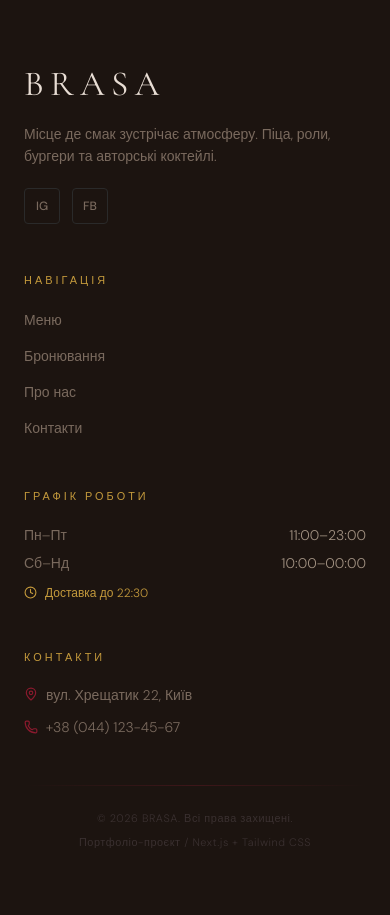
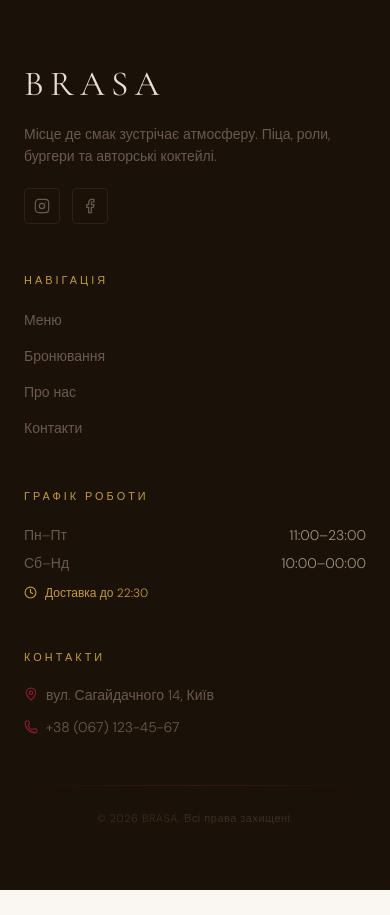
Before and after one commit to danylonahorniuk/brasa-cafe, a Next.js app: page / in a window 390 px wide. Shown: the part 5500-6415 px from the top of the page. After the commit the page ends 6390 px from the top, so only its background shows below. Built offline with nearby package versions, Linux system fonts and the light colour scheme.

Commit message:
Update footer: real social icons, new address/phone, remove portfolio label
Co-Authored-By: Claude Sonnet 4.6 <noreply@anthropic.com>

```diff
--- a/src/components/layout/Footer.tsx
+++ b/src/components/layout/Footer.tsx
@@ -1,12 +1,30 @@
 import Link from "next/link";
 import { Phone, MapPin, Clock } from "lucide-react";
 
+function IconInstagram() {
+  return (
+    <svg width="16" height="16" viewBox="0 0 24 24" fill="none" stroke="currentColor" strokeWidth="1.8" strokeLinecap="round" strokeLinejoin="round">
+      <rect x="2" y="2" width="20" height="20" rx="5" ry="5"/>
+      <circle cx="12" cy="12" r="4"/>
+      <circle cx="17.5" cy="6.5" r="0.8" fill="currentColor" stroke="none"/>
+    </svg>
+  );
+}
+
+function IconFacebook() {
+  return (
+    <svg width="16" height="16" viewBox="0 0 24 24" fill="none" stroke="currentColor" strokeWidth="1.8" strokeLinecap="round" strokeLinejoin="round">
+      <path d="M18 2h-3a5 5 0 0 0-5 5v3H7v4h3v8h4v-8h3l1-4h-4V7a1 1 0 0 1 1-1h3z"/>
+    </svg>
+  );
+}
+
 export default function Footer() {
   return (
-    <footer style={{ background: "#1c1410", color: "#f0ebe1" }} className="mt-24">
+    <footer style={{ background: "#1a1208", color: "#f0ebe1" }} className="mt-24">
       <style>{`
         .footer-link:hover { color: #c49a3c !important; }
-        .footer-social:hover { border-color: #8b1a2e !important; color: #c49a3c !important; }
+        .footer-social:hover { border-color: #c49a3c !important; color: #c49a3c !important; }
       `}</style>
       <div className="max-w-7xl mx-auto px-6 py-16">
         <div className="grid grid-cols-1 md:grid-cols-4 gap-12">
@@ -23,20 +41,26 @@ export default function Footer() {
             >
               BRASA
             </span>
-            <p className="text-sm mt-3 leading-relaxed" style={{ color: "#7a6a5e" }}>
+            <p className="text-sm mt-3 leading-relaxed" style={{ color: "#6a5a50" }}>
               Місце де смак зустрічає атмосферу. Піца, роли, бургери та авторські коктейлі.
             </p>
             <div className="flex gap-3 mt-5">
-              {["IG", "FB"].map((s) => (
-                <a
-                  key={s}
-                  href="#"
-                  className="footer-social w-9 h-9 rounded-sm flex items-center justify-center text-xs font-medium transition-all"
-                  style={{ border: "1px solid #2a2a2a", color: "#7a6a5e" }}
-                >
-                  {s}
-                </a>
-              ))}
+              <a
+                href="#"
+                className="footer-social w-9 h-9 rounded-sm flex items-center justify-center transition-all duration-300"
+                style={{ border: "1px solid #2e2218", color: "#6a5a50" }}
+                aria-label="Instagram"
+              >
+                <IconInstagram />
+              </a>
+              <a
+                href="#"
+                className="footer-social w-9 h-9 rounded-sm flex items-center justify-center transition-all duration-300"
+                style={{ border: "1px solid #2e2218", color: "#6a5a50" }}
+                aria-label="Facebook"
+              >
+                <IconFacebook />
+              </a>
             </div>
           </div>
 
@@ -46,11 +70,7 @@ export default function Footer() {
             <ul className="space-y-3">
               {[["Меню", "/menu"], ["Бронювання", "/booking"], ["Про нас", "/about"], ["Контакти", "/contact"]].map(([label, href]) => (
                 <li key={href}>
-                  <Link
-                    href={href}
-                    className="footer-link text-sm transition-colors"
-                    style={{ color: "#7a6a5e" }}
-                  >
+                  <Link href={href} className="footer-link text-sm transition-colors" style={{ color: "#6a5a50" }}>
                     {label}
                   </Link>
                 </li>
@@ -61,7 +81,7 @@ export default function Footer() {
           {/* Hours */}
           <div>
             <p className="section-label mb-5" style={{ color: "#c49a3c" }}>Графік роботи</p>
-            <ul className="space-y-2 text-sm" style={{ color: "#7a6a5e" }}>
+            <ul className="space-y-2 text-sm" style={{ color: "#6a5a50" }}>
               <li className="flex justify-between gap-4">
                 <span>Пн–Пт</span>
                 <span style={{ color: "#a09080" }}>11:00–23:00</span>
@@ -80,15 +100,15 @@ export default function Footer() {
           {/* Contacts */}
           <div>
             <p className="section-label mb-5" style={{ color: "#c49a3c" }}>Контакти</p>
-            <ul className="space-y-3 text-sm" style={{ color: "#7a6a5e" }}>
+            <ul className="space-y-3 text-sm" style={{ color: "#6a5a50" }}>
               <li className="flex items-start gap-2">
                 <MapPin size={14} style={{ color: "#8b1a2e" }} className="mt-0.5 flex-shrink-0" />
-                <span>вул. Хрещатик 22, Київ</span>
+                <span>вул. Сагайдачного 14, Київ</span>
               </li>
               <li className="flex items-center gap-2">
                 <Phone size={14} style={{ color: "#8b1a2e" }} className="flex-shrink-0" />
-                <a href="tel:+380441234567" className="footer-link transition-colors" style={{ color: "#7a6a5e" }}>
-                  +38 (044) 123-45-67
+                <a href="tel:+380671234567" className="footer-link transition-colors" style={{ color: "#6a5a50" }}>
+                  +38 (067) 123-45-67
                 </a>
               </li>
             </ul>
@@ -97,9 +117,8 @@ export default function Footer() {
 
         <div className="divider-accent mt-12 mb-6" />
 
-        <div className="flex flex-col md:flex-row justify-between items-center gap-2 text-[0.68rem] tracking-wider" style={{ color: "#3a3030" }}>
+        <div className="flex flex-col md:flex-row justify-between items-center gap-2 text-[0.68rem] tracking-wider" style={{ color: "#3a2e24" }}>
           <span>© {new Date().getFullYear()} BRASA. Всі права захищені.</span>
-          <span>Портфоліо-проєкт / Next.js + Tailwind CSS</span>
         </div>
       </div>
     </footer>
```
